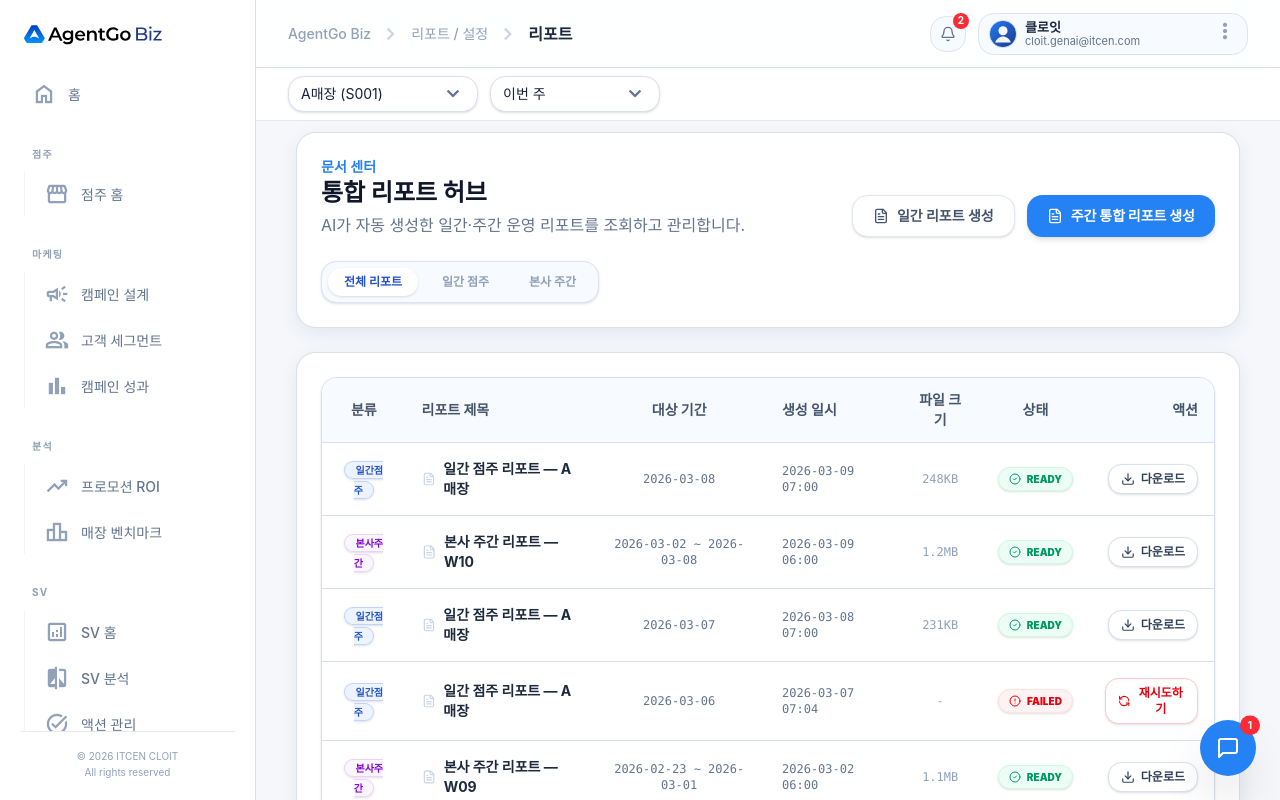
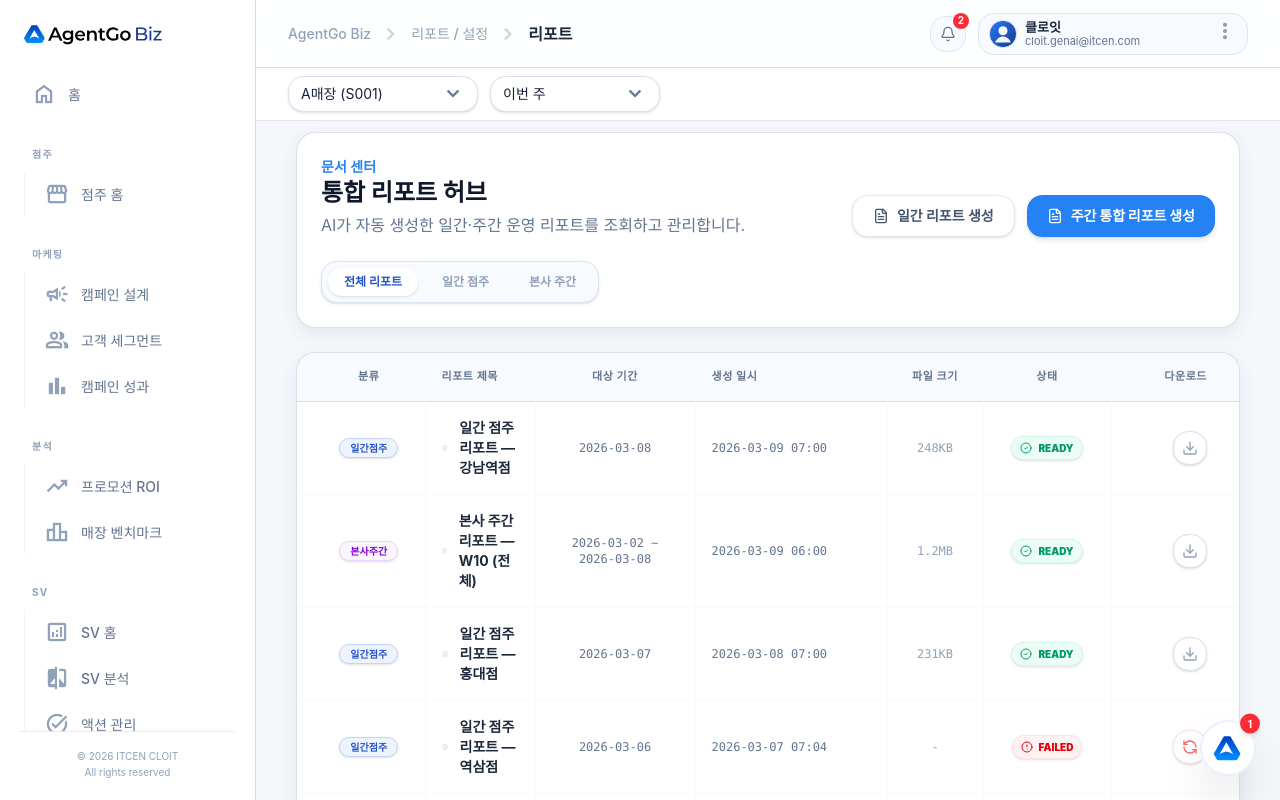
Before and after one commit to hnryu-cloit/agentgo-biz-front, a React (Vite) app: page /reports in a window 1280 px wide. Shown: the top 800 px of the page. Built offline with nearby package versions, Linux system fonts and the light colour scheme; a web font is replaced by a local one.

Commit message:
feat: 서비스 명칭 AgentGo Biz 통일 및 챗봇 아이콘 반영
서비스 전체 AI 명칭을 AgentGo Biz로 통일. 플로팅 챗봇 아이콘을 favicon.svg로 교체하고 채팅창 헤더 디자인 보정.

```diff
--- a/src/components/commons/FloatingAiChat.tsx
+++ b/src/components/commons/FloatingAiChat.tsx
@@ -1,7 +1,8 @@
 import type React from "react";
 import { useRef, useState, useEffect } from "react";
-import { Send, Bot, User, X, MessageSquare, RotateCcw, Sparkles } from "lucide-react";
+import { Send, User, X, RotateCcw } from "lucide-react";
 import { cn } from "@/lib/utils";
+import Favicon from "/favicon.svg";
 
 type Message = {
   id: number;
@@ -16,7 +17,7 @@ const initialMessages: Message[] = [
   {
     id: 1,
     role: "assistant",
-    content: "안녕하세요! AgentGo AI 매니저입니다. 현재 페이지의 데이터나 매장 운영에 대해 궁금한 점을 질문해 주세요.",
+    content: "안녕하세요! AgentGo Biz입니다. 현재 페이지의 데이터나 매장 운영에 대해 궁금한 점을 질문해 주세요.",
     timestamp: "오전 07:00",
   },
 ];
@@ -93,25 +94,25 @@ export const FloatingAiChat: React.FC = () => {
         <div className="mb-4 flex h-[520px] w-[380px] flex-col overflow-hidden rounded-2xl border border-border bg-white shadow-2xl animate-in fade-in slide-in-from-bottom-4 duration-300">
           {/* Header */}
           <div className="flex items-center justify-between bg-primary px-4 py-3 text-white">
-            <div className="flex items-center gap-2">
-              <div className="flex h-8 w-8 items-center justify-center rounded-lg bg-white/20">
-                <Sparkles className="h-4 w-4 text-white" />
+            <div className="flex items-center gap-3">
+              <div className="flex h-8 w-8 items-center justify-center rounded-lg bg-white p-1.5 shadow-sm">
+                <img src={Favicon} alt="Icon" className="h-full w-full object-contain" />
               </div>
               <div>
-                <p className="text-sm font-bold">AgentGo AI 어시스턴트</p>
-                <p className="text-[10px] opacity-80">실시간 매장 운영 분석 중</p>
+                <p className="text-sm font-bold">AgentGo Biz 어시스턴트</p>
+                <p className="text-[10px] opacity-80 font-medium">실시간 운영 분석 지원</p>
               </div>
             </div>
             <div className="flex items-center gap-1">
               <button
                 onClick={() => setMessages(initialMessages)}
-                className="rounded p-1 hover:bg-white/10"
+                className="rounded p-1 hover:bg-white/10 transition-colors"
               >
                 <RotateCcw className="h-4 w-4" />
               </button>
               <button
                 onClick={() => setIsOpen(false)}
-                className="rounded p-1 hover:bg-white/10"
+                className="rounded p-1 hover:bg-white/10 transition-colors"
               >
                 <X className="h-4 w-4" />
               </button>
@@ -124,41 +125,41 @@ export const FloatingAiChat: React.FC = () => {
               {messages.map((msg) => (
                 <div key={msg.id} className={cn("flex gap-2", msg.role === "user" ? "flex-row-reverse" : "")}>
                   <div className={cn(
-                    "flex h-7 w-7 shrink-0 items-center justify-center rounded-full text-white",
-                    msg.role === "assistant" ? "bg-primary shadow-sm" : "bg-slate-400 shadow-sm"
+                    "flex h-7 w-7 shrink-0 items-center justify-center rounded-full text-white overflow-hidden border border-slate-100 shadow-sm",
+                    msg.role === "assistant" ? "bg-white p-1" : "bg-slate-400"
                   )}>
-                    {msg.role === "assistant" ? <Bot className="h-4 w-4" /> : <User className="h-4 w-4" />}
+                    {msg.role === "assistant" ? <img src={Favicon} className="h-full w-full" /> : <User className="h-4 w-4" />}
                   </div>
                   <div className={cn("flex max-w-[80%] flex-col gap-1.5", msg.role === "user" ? "items-end" : "items-start")}>
                     <div className={cn(
                       "rounded-2xl px-3 py-2 text-sm shadow-sm",
                       msg.role === "user"
                         ? "rounded-tr-sm bg-primary text-white"
-                        : "rounded-tl-sm border border-[#DCE4F3] bg-white text-slate-800"
+                        : "rounded-tl-sm border border-[#DCE4F3] bg-white text-slate-800 font-medium"
                     )}>
                       {msg.content}
                     </div>
                     {msg.evidence && (
                       <div className="w-full rounded-xl border border-[#DCE4F3] bg-white/50 p-2.5 shadow-sm">
-                        <p className="mb-1.5 text-[10px] font-bold text-primary">ANALYSIS BASIS</p>
+                        <p className="mb-1.5 text-[10px] font-bold text-primary uppercase tracking-wider">Analysis Basis</p>
                         <div className="space-y-1">
                           {msg.evidence.map((ev) => (
                             <div key={ev.label} className="flex justify-between text-[11px]">
-                              <span className="text-slate-400">{ev.label}</span>
-                              <span className="font-semibold text-slate-600">{ev.value}</span>
+                              <span className="text-slate-400 font-medium">{ev.label}</span>
+                              <span className="font-bold text-slate-600">{ev.value}</span>
                             </div>
                           ))}
                         </div>
                       </div>
                     )}
-                    <span className="text-[9px] text-slate-400">{msg.timestamp}</span>
+                    <span className="text-[9px] font-bold text-slate-300">{msg.timestamp}</span>
                   </div>
                 </div>
               ))}
               {loading && (
                 <div className="flex gap-2">
-                  <div className="flex h-7 w-7 shrink-0 items-center justify-center rounded-full bg-primary text-white">
-                    <Bot className="h-4 w-4" />
+                  <div className="flex h-7 w-7 shrink-0 items-center justify-center rounded-full bg-white border border-slate-100 p-1 shadow-sm">
+                    <img src={Favicon} className="h-full w-full" />
                   </div>
                   <div className="rounded-2xl rounded-tl-sm border border-[#DCE4F3] bg-white px-3 py-2 shadow-sm">
                     <div className="flex gap-1">
@@ -175,28 +176,28 @@ export const FloatingAiChat: React.FC = () => {
 
           {/* Input Area */}
           <div className="border-t border-border bg-white p-3">
-            <div className="flex items-center gap-2 rounded-xl border border-[#DCE4F3] bg-[#F8FAFF] px-3 py-1.5 transition-all focus-within:border-primary/50 focus-within:bg-white">
+            <div className="flex items-center gap-2 rounded-xl border border-[#D6E0F0] bg-[#F8FAFF] px-3 py-1.5 transition-all focus-within:border-primary/50 focus-within:bg-white focus-within:shadow-sm">
               <input
                 value={input}
                 onChange={(e) => setInput(e.target.value)}
                 onKeyDown={(e) => e.key === "Enter" && send()}
                 placeholder="질문을 입력하세요..."
-                className="flex-1 bg-transparent text-sm outline-none"
+                className="flex-1 bg-transparent text-sm font-medium outline-none text-slate-700"
               />
               <button
                 onClick={send}
                 disabled={!input.trim() || loading}
-                className="flex h-7 w-7 items-center justify-center rounded-lg bg-primary text-white shadow-sm transition-opacity hover:opacity-90 disabled:opacity-30"
+                className="flex h-7 w-7 items-center justify-center rounded-lg bg-primary text-white shadow-sm transition-all hover:bg-[#1E5BE9] disabled:opacity-30 active:scale-95"
               >
                 <Send className="h-3.5 w-3.5" />
               </button>
             </div>
-            <div className="mt-2 flex gap-1.5">
+            <div className="mt-2.5 flex gap-1.5">
               {["매출 분석", "이탈 징후"].map((tag) => (
                 <button
                   key={tag}
                   onClick={() => setInput(tag)}
-                  className="rounded-full border border-[#DCE4F3] bg-white px-2 py-0.5 text-[10px] text-slate-500 hover:border-primary/50 hover:text-primary"
+                  className="rounded-full border border-[#DCE4F3] bg-white px-2.5 py-0.5 text-[10px] font-bold text-slate-500 hover:border-primary/50 hover:text-primary transition-all shadow-sm"
                 >
                   {tag}
                 </button>
@@ -210,13 +211,19 @@ export const FloatingAiChat: React.FC = () => {
       <button
         onClick={() => setIsOpen(!isOpen)}
         className={cn(
-          "flex h-14 w-14 items-center justify-center rounded-full shadow-2xl transition-all duration-300 hover:scale-105 active:scale-95",
-          isOpen ? "bg-slate-800 text-white" : "bg-primary text-white"
+          "flex h-14 w-14 items-center justify-center rounded-full shadow-2xl transition-all duration-300 hover:scale-105 active:scale-95 border-2",
+          isOpen ? "bg-slate-800 border-slate-700 text-white" : "bg-white border-primary/10 text-primary"
         )}
       >
-        {isOpen ? <X className="h-6 w-6" /> : <MessageSquare className="h-6 w-6" />}
+        {isOpen ? (
+          <X className="h-6 w-6" />
+        ) : (
+          <div className="h-8 w-8">
+            <img src={Favicon} alt="AI" className="h-full w-full object-contain" />
+          </div>
+        )}
         {!isOpen && (
-          <span className="absolute -right-1 -top-1 flex h-5 w-5 animate-bounce items-center justify-center rounded-full bg-red-500 text-[10px] font-bold">
+          <span className="absolute -right-1 -top-1 flex h-5 w-5 animate-bounce items-center justify-center rounded-full bg-red-500 text-[10px] font-bold text-white shadow-md">
             1
           </span>
         )}
--- a/src/pages/OwnerDashboardPage.tsx
+++ b/src/pages/OwnerDashboardPage.tsx
@@ -171,7 +171,7 @@ export const OwnerDashboardPage: React.FC = () => {
                 </span>
               </div>
               <div>
-                <p className="text-sm font-semibold text-slate-900">AI 매니저 가동 중</p>
+                <p className="text-sm font-semibold text-slate-900">AgentGo Biz 가동 중</p>
                 <p className="text-xs text-slate-500">3개의 새로운 제안이 있습니다</p>
               </div>
             </div>
--- a/src/pages/QnaPage.tsx
+++ b/src/pages/QnaPage.tsx
@@ -16,7 +16,7 @@ const initialMessages: Message[] = [
     id: 1,
     role: "assistant",
     content:
-      "안녕하세요! AI 매니저입니다. 매장 운영에 관해 궁금한 것을 자유롭게 질문해 주세요. 매출, 고객, 마진, 캠페인 등 다양한 주제를 분석해 드립니다.",
+      "안녕하세요! AgentGo Biz입니다. 매장 운영에 관해 궁금한 것을 자유롭게 질문해 주세요. 매출, 고객, 마진, 캠페인 등 다양한 주제를 분석해 드립니다.",
     timestamp: "07:00",
   },
 ];
@@ -134,7 +134,7 @@ export const QnaPage: React.FC = () => {
         <div>
           <h2 className="text-2xl font-bold text-slate-900">AI QnA</h2>
           <p className="mt-0.5 text-sm text-slate-500">
-            AI 매니저에게 자유롭게 질문하세요. 근거 데이터와 함께 답변드립니다.
+            AgentGo Biz에게 자유롭게 질문하세요. 근거 데이터와 함께 답변드립니다.
           </p>
         </div>
         <button
--- a/src/pages/ReportsPage.tsx
+++ b/src/pages/ReportsPage.tsx
@@ -16,12 +16,12 @@ type Report = {
   size?: string;
 };
 
-const reports: Report[] = [
-  { id: "r1", type: "daily_owner", title: "일간 점주 리포트 — A매장", period: "2026-03-08", createdAt: "2026-03-09 07:00", status: "ready", size: "248KB" },
-  { id: "r2", type: "weekly_hq", title: "본사 주간 리포트 — W10", period: "2026-03-02 ~ 2026-03-08", createdAt: "2026-03-09 06:00", status: "ready", size: "1.2MB" },
-  { id: "r3", type: "daily_owner", title: "일간 점주 리포트 — A매장", period: "2026-03-07", createdAt: "2026-03-08 07:00", status: "ready", size: "231KB" },
-  { id: "r4", type: "daily_owner", title: "일간 점주 리포트 — A매장", period: "2026-03-06", createdAt: "2026-03-07 07:04", status: "failed", size: undefined },
-  { id: "r5", type: "weekly_hq", title: "본사 주간 리포트 — W09", period: "2026-02-23 ~ 2026-03-01", createdAt: "2026-03-02 06:00", status: "ready", size: "1.1MB" },
+const initialReports: Report[] = [
+  { id: "r1", type: "daily_owner", title: "일간 점주 리포트 — 강남역점", period: "2026-03-08", createdAt: "2026-03-09 07:00", status: "ready", size: "248KB" },
+  { id: "r2", type: "weekly_hq", title: "본사 주간 리포트 — W10 (전체)", period: "2026-03-02 ~ 2026-03-08", createdAt: "2026-03-09 06:00", status: "ready", size: "1.2MB" },
+  { id: "r3", type: "daily_owner", title: "일간 점주 리포트 — 홍대점", period: "2026-03-07", createdAt: "2026-03-08 07:00", status: "ready", size: "231KB" },
+  { id: "r4", type: "daily_owner", title: "일간 점주 리포트 — 역삼점", period: "2026-03-06", createdAt: "2026-03-07 07:04", status: "failed", size: undefined },
+  { id: "r5", type: "weekly_hq", title: "본사 주간 리포트 — W09 (전체)", period: "2026-02-23 ~ 2026-03-01", createdAt: "2026-03-02 06:00", status: "ready", size: "1.1MB" },
 ];
 
 const typeLabel: Record<ReportType, string> = {
@@ -38,7 +38,7 @@ export const ReportsPage: React.FC = () => {
   const [filter, setFilter] = useState<ReportType | "전체">("전체");
   const [generating, setGenerating] = useState<string | null>(null);
   const [retrying, setRetrying] = useState<string | null>(null);
-  const [reportList, setReportList] = useState(reports);
+  const [reportList, setReportList] = useState(initialReports);
 
   const filtered = reportList.filter((r) => filter === "전체" || r.type === filter);
 
@@ -48,7 +48,7 @@ export const ReportsPage: React.FC = () => {
     const newReport: Report = {
       id,
       type,
-      title: type === "daily_owner" ? "일간 점주 리포트 — A매장" : "본사 주간 리포트 — W11",
+      title: type === "daily_owner" ? "일간 점주 리포트 — 강남역점" : "본사 주간 리포트 — W11 (전체)",
       period: "2026-03-09",
       createdAt: "생성 중...",
       status: "generating",
@@ -79,7 +79,7 @@ export const ReportsPage: React.FC = () => {
     <div className="space-y-6">
       {/* Header */}
       <section className="rounded-2xl border border-border/90 bg-card p-5 md:p-6 shadow-elevated">
-        <div className="flex flex-wrap items-end justify-between gap-4">
+        <div className="flex flex-col md:flex-row md:items-end md:justify-between gap-4">
           <div>
             <p className="text-sm font-semibold text-primary">문서 센터</p>
             <h2 className="text-2xl font-bold text-slate-900">통합 리포트 허브</h2>
@@ -105,7 +105,7 @@ export const ReportsPage: React.FC = () => {
           </div>
         </div>
 
-        {/* Filter */}
+        {/* Filter Area */}
         <div className="mt-6 flex flex-wrap gap-2 rounded-xl border border-[#DCE4F3] bg-[#F7FAFF] p-1.5 w-fit shadow-sm">
           {(["전체", "daily_owner", "weekly_hq"] as const).map((f) => (
             <button
@@ -124,43 +124,43 @@ export const ReportsPage: React.FC = () => {
         </div>
       </section>
 
-      {/* Report List */}
-      <section className="rounded-2xl border border-border/90 bg-card p-5 md:p-6 shadow-elevated">
-        <div className="overflow-x-auto rounded-xl border border-border shadow-sm">
-          <table className="w-full min-w-[700px] text-left text-sm">
-            <thead className="bg-[#F7FAFF] text-slate-600">
+      {/* Report List Section */}
+      <section className="rounded-2xl border border-border/90 bg-card shadow-elevated overflow-hidden">
+        <div className="overflow-x-auto scrollbar-hide">
+          <table className="w-full text-left text-sm border-collapse">
+            <thead className="bg-[#F7FAFF] text-slate-500 border-b border-border">
               <tr>
-                <th className="px-4 py-3 font-bold text-center">분류</th>
-                <th className="px-4 py-3 font-bold">리포트 제목</th>
-                <th className="px-4 py-3 font-bold text-center">대상 기간</th>
-                <th className="px-4 py-3 font-bold">생성 일시</th>
-                <th className="px-4 py-3 font-bold text-center">파일 크기</th>
-                <th className="px-4 py-3 font-bold text-center">상태</th>
-                <th className="px-4 py-3 text-right font-bold">액션</th>
+                <th className="pl-8 pr-4 py-4 font-bold text-[11px] uppercase tracking-wider border-r border-slate-100/50 text-center w-32">분류</th>
+                <th className="px-4 py-4 font-bold text-[11px] uppercase tracking-wider border-r border-slate-100/50">리포트 제목</th>
+                <th className="px-4 py-4 font-bold text-[11px] uppercase tracking-wider border-r border-slate-100/50 text-center w-40">대상 기간</th>
+                <th className="px-4 py-4 font-bold text-[11px] uppercase tracking-wider border-r border-slate-100/50 w-48">생성 일시</th>
+                <th className="px-4 py-4 font-bold text-[11px] uppercase tracking-wider border-r border-slate-100/50 text-center w-24">파일 크기</th>
+                <th className="px-4 py-4 font-bold text-[11px] uppercase tracking-wider border-r border-slate-100/50 text-center w-32">상태</th>
+                <th className="pl-4 pr-8 py-4 font-bold text-[11px] uppercase tracking-wider text-right w-32">다운로드</th>
               </tr>
             </thead>
-            <tbody>
+            <tbody className="divide-y divide-slate-50">
               {filtered.map((r) => (
                 <tr key={r.id} className={cn(
-                  "border-t border-border transition-colors hover:bg-slate-50/50 font-medium",
+                  "group transition-all hover:bg-slate-50/80 font-medium",
                   r.status === "generating" ? "bg-primary/[0.01]" : ""
                 )}>
-                  <td className="px-4 py-4 text-center">
+                  <td className="pl-8 pr-4 py-4 text-center border-r border-slate-100/50">
                     <span className={cn(
-                      "rounded-full border px-2.5 py-0.5 text-[10px] font-black shadow-sm",
+                      "inline-block rounded-full border px-2.5 py-0.5 text-[10px] font-black shadow-sm",
                       typeColor[r.type]
                     )}>
                       {typeLabel[r.type].replace(" ", "").toUpperCase()}
                     </span>
                   </td>
-                  <td className="px-4 py-4">
-                    <div className="flex items-center gap-2">
+                  <td className="px-4 py-4 border-r border-slate-100/50">
+                    <div className="flex items-center gap-3">
                       <FileText className="h-4 w-4 text-slate-300" />
                       <span className="font-bold text-slate-800">{r.title}</span>
                     </div>
                   </td>
-                  <td className="px-4 py-4 text-center text-slate-500 font-mono text-xs">{r.period}</td>
-                  <td className="px-4 py-4 text-slate-500 text-xs">
+                  <td className="px-4 py-4 text-center text-slate-500 font-mono text-xs border-r border-slate-100/50">{r.period}</td>
+                  <td className="px-4 py-4 text-slate-500 text-xs border-r border-slate-100/50">
                     {r.status === "generating" ? (
                       <span className="flex items-center gap-2 text-primary font-bold animate-pulse">
                         <div className="h-3 w-3 animate-spin rounded-full border-2 border-primary border-t-transparent" />
@@ -170,40 +170,37 @@ export const ReportsPage: React.FC = () => {
                       <span className="font-mono">{r.createdAt}</span>
                     )}
                   </td>
-                  <td className="px-4 py-4 text-center text-slate-400 font-mono text-xs">{r.size ?? "-"}</td>
-                  <td className="px-4 py-4 text-center">
+                  <td className="px-4 py-4 text-center text-slate-400 font-mono text-xs border-r border-slate-100/50">{r.size ?? "-"}</td>
+                  <td className="px-4 py-4 text-center border-r border-slate-100/50">
                     {r.status === "ready" && (
-                      <span className="inline-flex items-center gap-1.5 rounded-full bg-emerald-50 px-2.5 py-1 text-[10px] font-black text-emerald-600 border border-emerald-100 shadow-sm">
+                      <span className="inline-flex items-center gap-1.5 text-[10px] font-black text-emerald-600 bg-emerald-50 px-2 py-1 rounded-full border border-emerald-100 shadow-sm">
                         <CheckCircle2 className="h-3 w-3" />READY
                       </span>
                     )}
                     {r.status === "generating" && (
-                      <span className="inline-flex items-center gap-1.5 rounded-full bg-blue-50 px-2.5 py-1 text-[10px] font-black text-primary border border-blue-100 shadow-sm">
+                      <span className="inline-flex items-center gap-1.5 text-[10px] font-black text-primary bg-blue-50 px-2 py-1 rounded-full border border-blue-100 shadow-sm">
                         <Clock className="h-3 w-3" />RUNNING
                       </span>
                     )}
                     {r.status === "failed" && (
-                      <span className="inline-flex items-center gap-1.5 rounded-full bg-red-50 px-2.5 py-1 text-[10px] font-black text-red-600 border border-red-100 shadow-sm">
+                      <span className="inline-flex items-center gap-1.5 text-[10px] font-black text-red-600 bg-red-50 px-2 py-1 rounded-full border border-red-100 shadow-sm">
                         <AlertCircle className="h-3 w-3" />FAILED
                       </span>
                     )}
                   </td>
-                  <td className="px-4 py-4 text-right">
+                  <td className="pl-4 pr-8 py-4 text-right">
                     <div className="flex justify-end gap-2">
                       {r.status === "ready" && (
-                        <button className="inline-flex items-center gap-1.5 rounded-lg border border-[#D6E0F0] bg-white px-3 py-1.5 text-xs font-bold text-slate-700 shadow-sm transition-all hover:bg-slate-50 hover:border-primary/30">
-                          <Download className="h-3.5 w-3.5" />
-                          다운로드
+                        <button className="p-2 rounded-xl bg-white border border-[#D6E0F0] text-slate-400 hover:text-primary hover:border-primary/20 shadow-sm transition-all">
+                          <Download className="h-4 w-4" />
                         </button>
                       )}
                       {r.status === "failed" && (
                         <button
                           onClick={() => handleRetry(r.id)}
-                          disabled={retrying === r.id}
-                          className="inline-flex items-center gap-1.5 rounded-lg border border-red-200 bg-white px-3 py-1.5 text-xs font-bold text-red-600 shadow-sm transition-all hover:bg-red-50 disabled:opacity-50"
+                          className="p-2 rounded-xl bg-white border border-red-100 text-red-400 hover:bg-red-50 hover:text-red-600 shadow-sm transition-all"
                         >
-                          <RefreshCcw className={cn("h-3.5 w-3.5", retrying === r.id ? "animate-spin" : "")} />
-                          재시도하기
+                          <RefreshCcw className={cn("h-4 w-4", retrying === r.id ? "animate-spin" : "")} />
                         </button>
                       )}
                     </div>
@@ -213,6 +210,24 @@ export const ReportsPage: React.FC = () => {
             </tbody>
           </table>
         </div>
+
+        {/* Standard Pagination Area */}
+        <div className="px-8 py-4 bg-white border-t border-slate-100 flex items-center justify-between">
+          <p className="text-[11px] font-bold text-slate-400 uppercase tracking-widest">Page 1 of 5</p>
+          <div className="flex items-center gap-1">
+            <button className="h-8 w-8 flex items-center justify-center rounded-lg border border-slate-200 bg-white text-slate-400 hover:bg-slate-50 transition-all disabled:opacity-30 shadow-sm">
+              <svg className="h-4 w-4" fill="none" viewBox="0 0 24 24" stroke="currentColor"><path strokeLinecap="round" strokeLinejoin="round" strokeWidth="2" d="M15 19l-7-7 7-7" /></svg>
+            </button>
+            <button className="h-8 w-8 flex items-center justify-center rounded-lg bg-primary text-white text-xs font-bold shadow-md shadow-primary/20">1</button>
+            <button className="h-8 w-8 flex items-center justify-center rounded-lg border border-transparent bg-transparent text-slate-600 text-xs font-bold hover:bg-slate-50 transition-all">2</button>
+            <button className="h-8 w-8 flex items-center justify-center rounded-lg border border-transparent bg-transparent text-slate-600 text-xs font-bold hover:bg-slate-50 transition-all">3</button>
+            <span className="h-8 w-8 flex items-center justify-center text-slate-300 text-xs font-bold">...</span>
+            <button className="h-8 w-8 flex items-center justify-center rounded-lg border border-transparent bg-transparent text-slate-600 text-xs font-bold hover:bg-slate-50 transition-all">5</button>
+            <button className="h-8 w-8 flex items-center justify-center rounded-lg border border-slate-200 bg-white text-slate-400 hover:bg-slate-50 transition-all shadow-sm">
+              <svg className="h-4 w-4" fill="none" viewBox="0 0 24 24" stroke="currentColor"><path strokeLinecap="round" strokeLinejoin="round" strokeWidth="2" d="M9 5l7 7-7 7" /></svg>
+            </button>
+          </div>
+        </div>
       </section>
     </div>
   );
```
